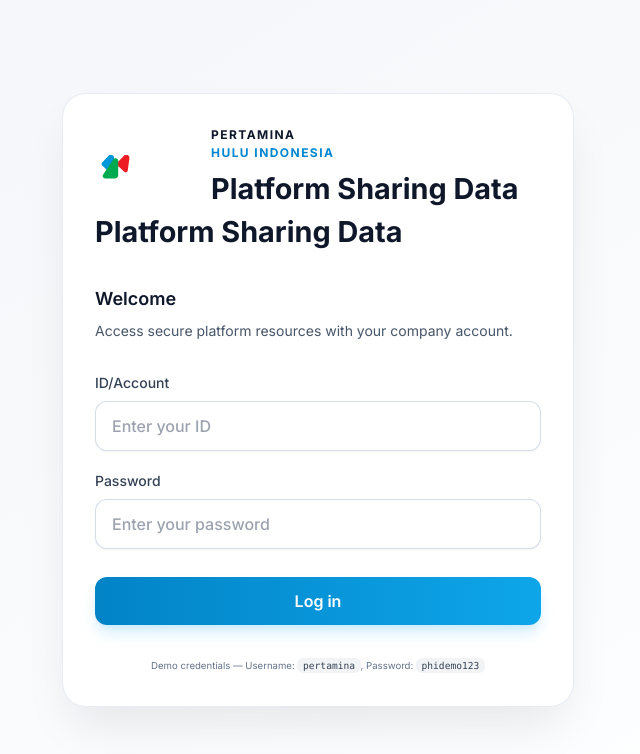
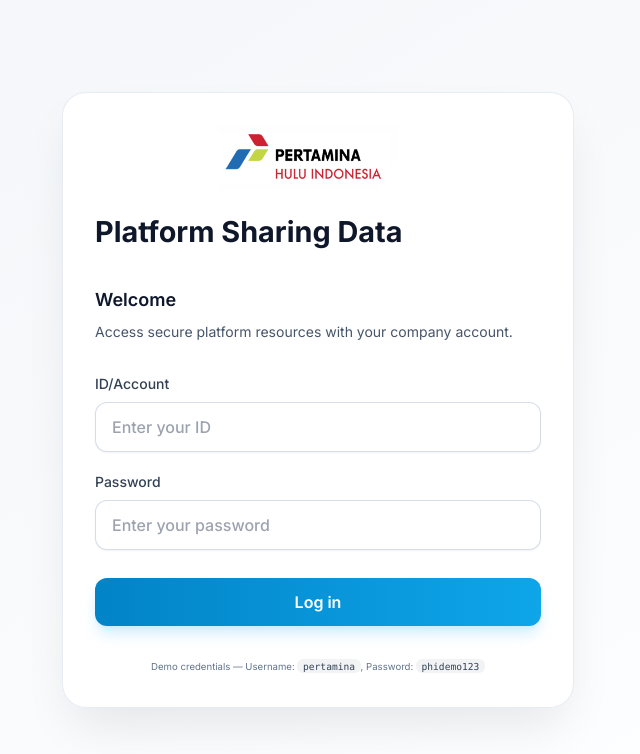
Before and after one commit to DaffaAlif/Pertamina-Codex, a Vue app: page / in a window 1280 px wide. Shown: the top 754 px of the page, without its empty margins (322-962 px from the left). Built offline with nearby package versions, Linux system fonts and the light colour scheme.

Commit message:
fix logo and errors

```diff
--- a/src/components/AppHeader.vue
+++ b/src/components/AppHeader.vue
@@ -2,33 +2,15 @@
   <header class="w-full border-b border-slate-200/80 bg-white/90 backdrop-blur">
     <div class="mx-auto flex w-full max-w-6xl flex-wrap items-center justify-between gap-6 px-6 py-6 sm:px-10 sm:py-8">
       <div class="flex items-center gap-4" aria-label="Pertamina Hulu Indonesia">
-        <div class="w-20 shrink-0 sm:w-24" aria-hidden="true">
-          <svg viewBox="0 0 120 32" role="presentation" class="h-auto w-full">
-            <g fill="none" fill-rule="evenodd">
-              <path
-                d="M17.8 0 8.9 9.52c-.97 1.03-.92 2.65.11 3.63l8.37 7.86c1.57 1.47 4.1.5 4.4-1.65l2.13-15.22C24.3 1.27 21.21-1.57 17.8 0z"
-                fill="#0098DA"
-              />
-              <path
-                d="M36.94 0 28.05 9.52c-.97 1.03-.92 2.65.11 3.63l8.37 7.86c1.57 1.47 4.1.5 4.4-1.65l2.13-15.22C43.44 1.27 40.35-1.57 36.94 0z"
-                fill="#ED1C24"
-              />
-              <path
-                d="M12.73 29.37c-2.47 0-3.92-2.76-2.53-4.84l12.67-18.89c1.88-2.8 6.14-1.76 6.14 1.59v17.94c0 2.31-1.87 4.2-4.2 4.2z"
-                fill="#00AA4F"
-              />
-            </g>
-          </svg>
+        <div class=" shrink-0 " aria-hidden="true">
+          <img src="../assets/logo-pertamina.png" alt="Pertamina Hulu Indonesia" class="h-[65px] w-[180px]" />
         </div>
-        <span class="text-lg font-semibold tracking-wide text-slate-900 sm:text-xl">Pertamina Hulu Indonesia</span>
       </div>
 
       <div class="flex w-full items-center justify-center gap-4 sm:w-auto sm:justify-end">
         <slot name="actions">
-          <button
-            type="button"
-            class="rounded-full border border-brand-dark bg-brand-dark px-6 py-2 text-sm font-semibold text-white shadow-sm transition hover:bg-slate-900 focus-visible:outline focus-visible:outline-2 focus-visible:outline-offset-2 focus-visible:outline-brand-primary"
-          >
+          <button type="button"
+            class="rounded-full border border-brand-dark bg-brand-dark px-6 py-2 text-sm font-semibold text-white shadow-sm transition hover:bg-slate-900 focus-visible:outline focus-visible:outline-2 focus-visible:outline-offset-2 focus-visible:outline-brand-primary">
             My Profile
           </button>
         </slot>
--- a/src/pages/DatasetDetailPage.vue
+++ b/src/pages/DatasetDetailPage.vue
@@ -35,9 +35,9 @@
             <span role="listitem" class="inline-flex items-center gap-1 rounded-full bg-slate-900/5 px-3 py-1">
               <strong class="font-semibold text-brand-dark">Regional:</strong> {{ dataset.region }}
             </span>
-            <span role="listitem" class="inline-flex items-center gap-1 rounded-full bg-slate-900/5 px-3 py-1">
+            <!-- <span role="listitem" class="inline-flex items-center gap-1 rounded-full bg-slate-900/5 px-3 py-1">
               <strong class="font-semibold text-brand-dark">Updated:</strong> {{ formatDate(dataset.lastUpdated) }}
-            </span>
+            </span> -->
           </div>
 
           <div class="mt-4 flex flex-wrap gap-2" role="list">
@@ -123,8 +123,8 @@
 
                 <dl class="mt-4 grid grid-cols-2 gap-4 text-xs text-slate-600 sm:grid-cols-3 lg:grid-cols-5">
                   <div class="flex flex-col gap-1">
-                    <dt class="font-semibold text-brand-dark">Date</dt>
-                    <dd>{{ formatDate(record.date) }}</dd>
+                    <!-- <dt class="font-semibold text-brand-dark">Date</dt>
+                    <dd>{{ formatDate(record.date) }}</dd> -->
                   </div>
                   <div class="flex flex-col gap-1">
                     <dt class="font-semibold text-brand-dark">Owner</dt>
--- a/src/pages/LoginPage.vue
+++ b/src/pages/LoginPage.vue
@@ -2,27 +2,12 @@
   <main class="mx-auto flex min-h-screen w-full max-w-5xl items-center justify-center px-6 py-12 sm:px-10">
     <section class="w-full max-w-lg rounded-3xl border border-slate-200/80 bg-white/95 p-8 shadow-2xl shadow-brand-dark/10 backdrop-blur">
       <div class="flex items-center gap-5">
-        <div class="w-20 shrink-0 sm:w-24" aria-hidden="true">
-          <svg viewBox="0 0 120 32" role="presentation" class="h-auto w-full">
-            <g fill="none" fill-rule="evenodd">
-              <path
-                d="M17.8 0 8.9 9.52c-.97 1.03-.92 2.65.11 3.63l8.37 7.86c1.57 1.47 4.1.5 4.4-1.65l2.13-15.22C24.3 1.27 21.21-1.57 17.8 0z"
-                fill="#0098DA"
-              />
-              <path
-                d="M36.94 0 28.05 9.52c-.97 1.03-.92 2.65.11 3.63l8.37 7.86c1.57 1.47 4.1.5 4.4-1.65l2.13-15.22C43.44 1.27 40.35-1.57 36.94 0z"
-                fill="#ED1C24"
-              />
-              <path
-                d="M12.73 29.37c-2.47 0-3.92-2.76-2.53-4.84l12.67-18.89c1.88-2.8 6.14-1.76 6.14 1.59v17.94c0 2.31-1.87 4.2-4.2 4.2z"
-                fill="#00AA4F"
-              />
-            </g>
-          </svg>
+        <div class="justify-center items-center w-full flex mb-5" aria-hidden="true">
+          <img src="../assets/logo-pertamina.png" alt="Pertamina Hulu Indonesia" class="h-[65px] w-[180px]" />
         </div>
         <div class="title-group">
-          <p class="subtitle">PERTAMINA<br /><span>HULU INDONESIA</span></p>
-          <h1 id="login-card-heading">Platform Sharing Data</h1>
+
+
         </div>
       </div>
       <h1 id="login-card-heading">Platform Sharing Data</h1>
```
